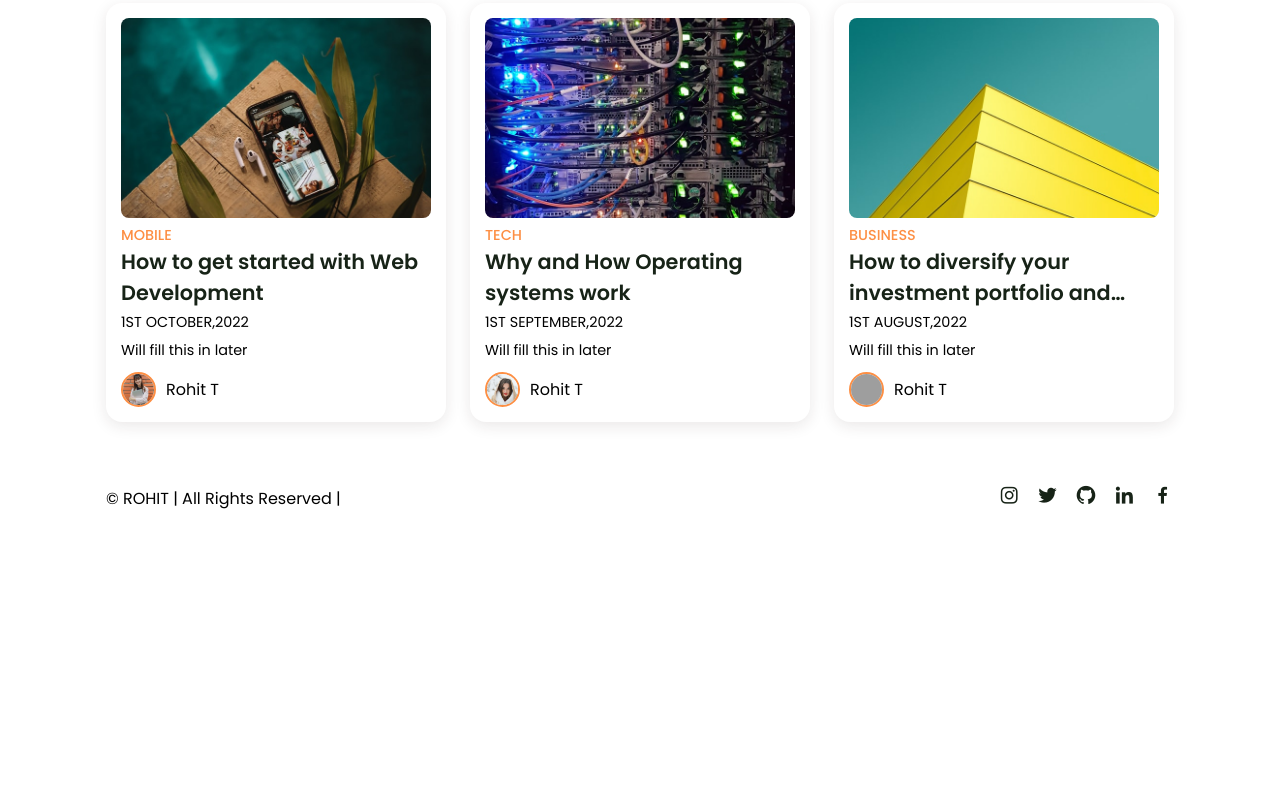
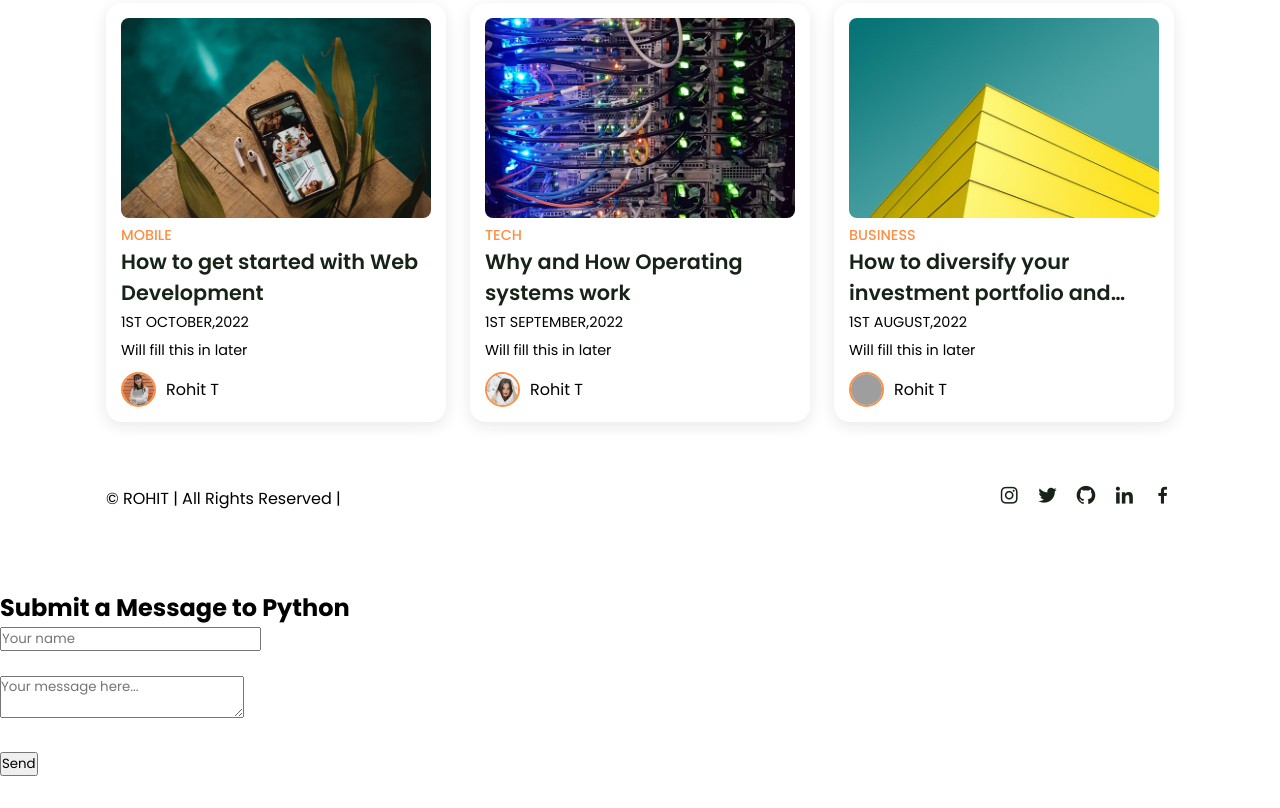
Before and after one commit to Rooban-Prakash/Portfolio, a plain HTML site: page index.html in a window 1280 px wide. Shown: the part 1432-2240 px from the top of the page. Before the commit the page ends 1974 px from the top, so only its background shows below. Drawn offline with nearby package versions, Linux system fonts and the light colour scheme; grey boxes are pictures that could not be loaded.

Commit message:
Update index.html

```diff
--- a/index.html
+++ b/index.html
@@ -217,6 +217,18 @@
         </div>
     </div>
 
+<!-- ππππππππππππππππππππππ -->
+    <section>
+<h2>Submit a Message to Python</h2>
+  <form action="http://localhost:5000/submit" method="POST">
+    <input type="text" name="name" placeholder="Your name" required><br><br>
+    <textarea name="message" placeholder="Your message here..." required></textarea><br><br>
+    <button type="submit">Send</button>
+</form>
+    </section>
+<!-- ππππππππππππππππππππππ -->
+
+
     <!-- FOOTER SECTION ENDS -->
 
     <!-- Linking JQuery Script -->
```
